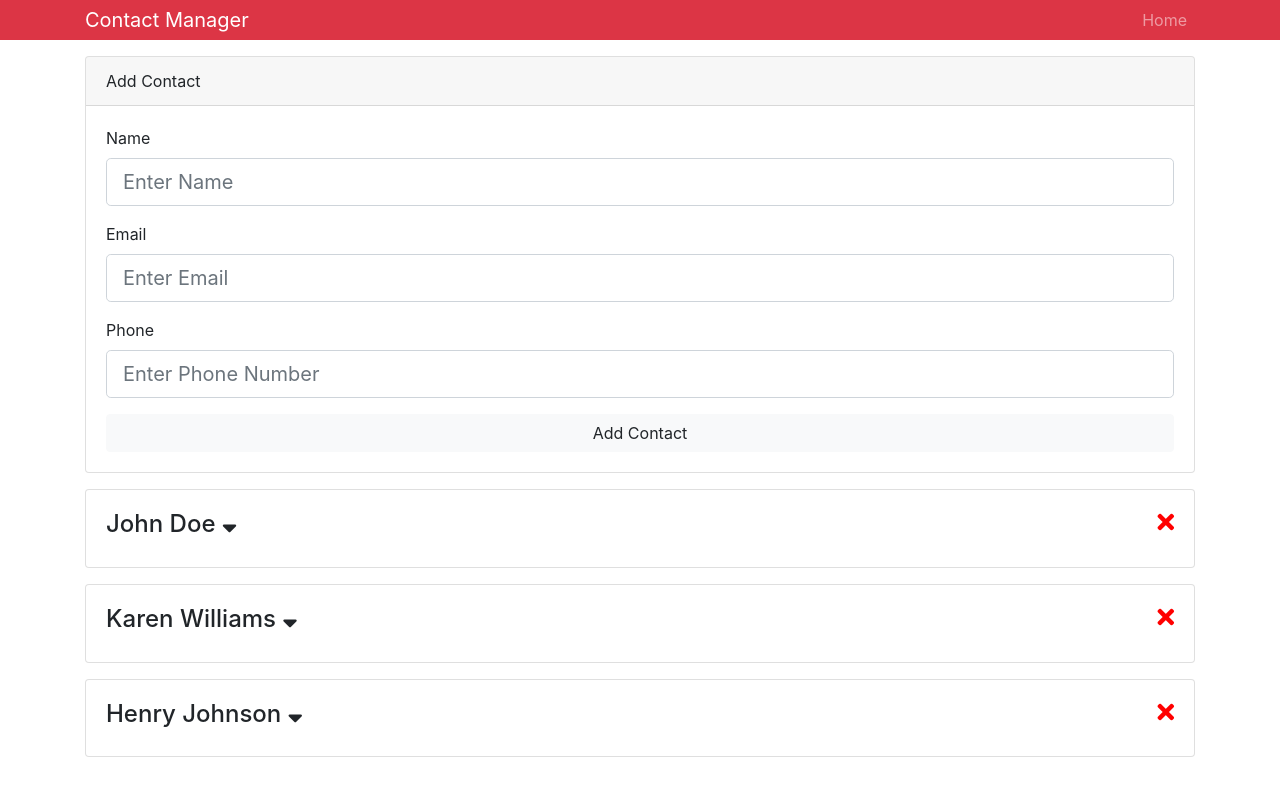
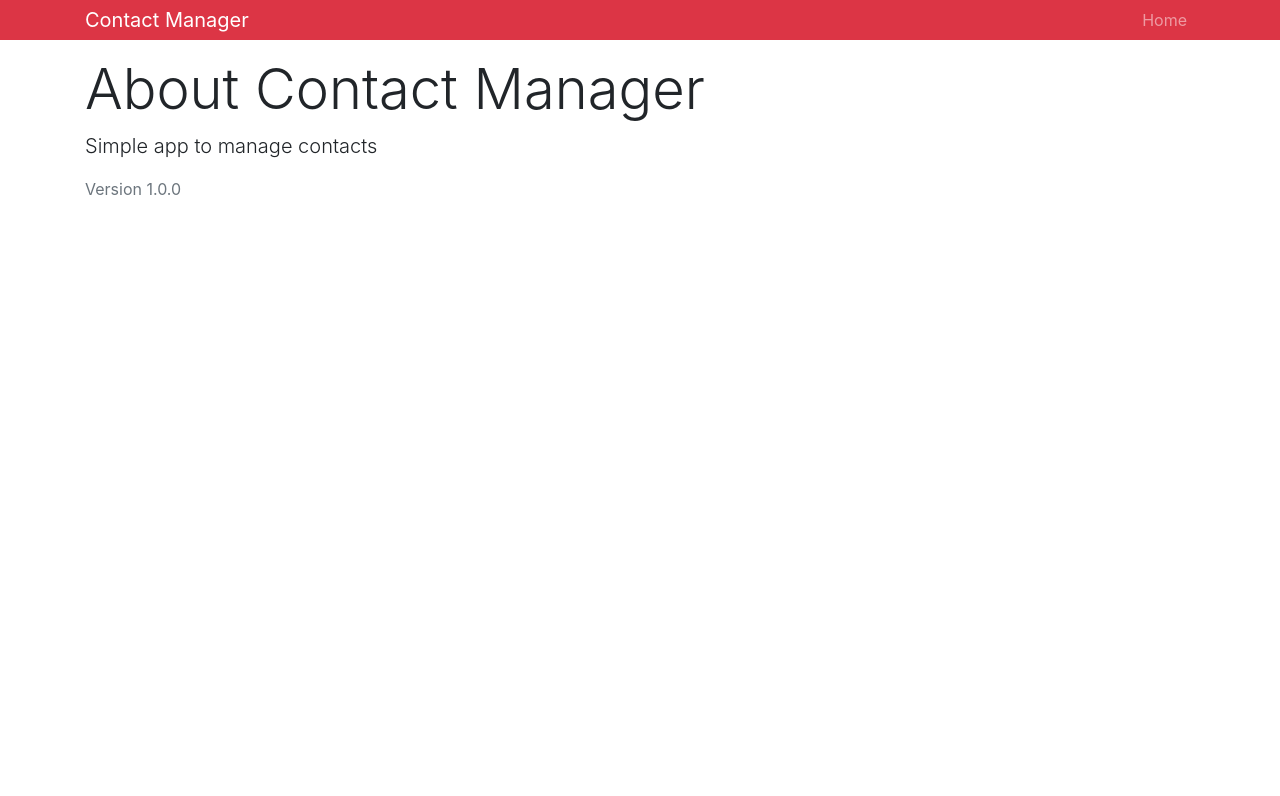
Before and after one commit to andregroseth/contact-manager, a React (Create React App) app: page /about in a window 1280 px wide. Shown: the top 796 px of the page. Built offline with nearby package versions, Linux system fonts and the light colour scheme.

Commit message:
Chapter 6: React Router Setup [done]

```diff
--- a/package.json
+++ b/package.json
@@ -11,6 +11,7 @@
     "prettier": "^1.19.1",
     "react": "^16.12.0",
     "react-dom": "^16.12.0",
+    "react-router-dom": "^5.1.2",
     "react-scripts": "3.3.0",
     "uuid": "^3.4.0"
   },
--- a/src/App.js
+++ b/src/App.js
@@ -1,7 +1,9 @@
 import React, {Component} from 'react';
+import {BrowserRouter as Router, Route, Switch} from 'react-router-dom';
 import Contacts from './components/contacts/Contacts';
+import AddContact from './components/contacts/AddContact';
 import Header from './components/layout/Header';
-import AddContact from './components/contacts/AddContact';
+import About from './components/pages/About';
 
 import {Provider} from './context';
 
@@ -12,13 +14,18 @@
     render() {
         return (
             <Provider>
-                <div className="App">
-                    <Header branding="Contact Manager" />
-                    <div className="container">
-                        <AddContact />
-                        <Contacts />
+                <Router>
+                    <div className="App">
+                        <Header branding="Contact Manager" />
+                        <div className="container">
+                            <Switch>
+                                <Route exact path="/" component={Contacts} />
+                                <Route exact path="/contact/add" component={AddContact} />
+                                <Route exact path="/about" component={About} />
+                            </Switch>
+                        </div>
                     </div>
-                </div>
+                </Router>
             </Provider>
         );
     }
--- a/src/components/contacts/Contacts.js
+++ b/src/components/contacts/Contacts.js
@@ -20,6 +20,9 @@
                     const {contacts} = value;
                     return (
                         <React.Fragment>
+                            <h1 className="display-4 mb-2">
+                                <span className="text-danger">Contact</span> List
+                            </h1>
                             {contacts.map((contact) => (
                                 <Contact key={contact.id} contact={contact} />
                             ))}
--- /dev/null
+++ b/src/components/pages/About.js
@@ -0,0 +1,13 @@
+import React from 'react';
+
+const About = () => {
+    return (
+        <div>
+            <h1 className="display-4">About Contact Manager</h1>
+            <p className="lead">Simple app to manage contacts</p>
+            <p className="text-secondary">Version 1.0.0</p>
+        </div>
+    );
+};
+
+export default About;
```
Also changed, not shown: src/components/contacts/AddContact.js (+5 -5 lines), 1 other file (tests, documents, lock files or other folders).
